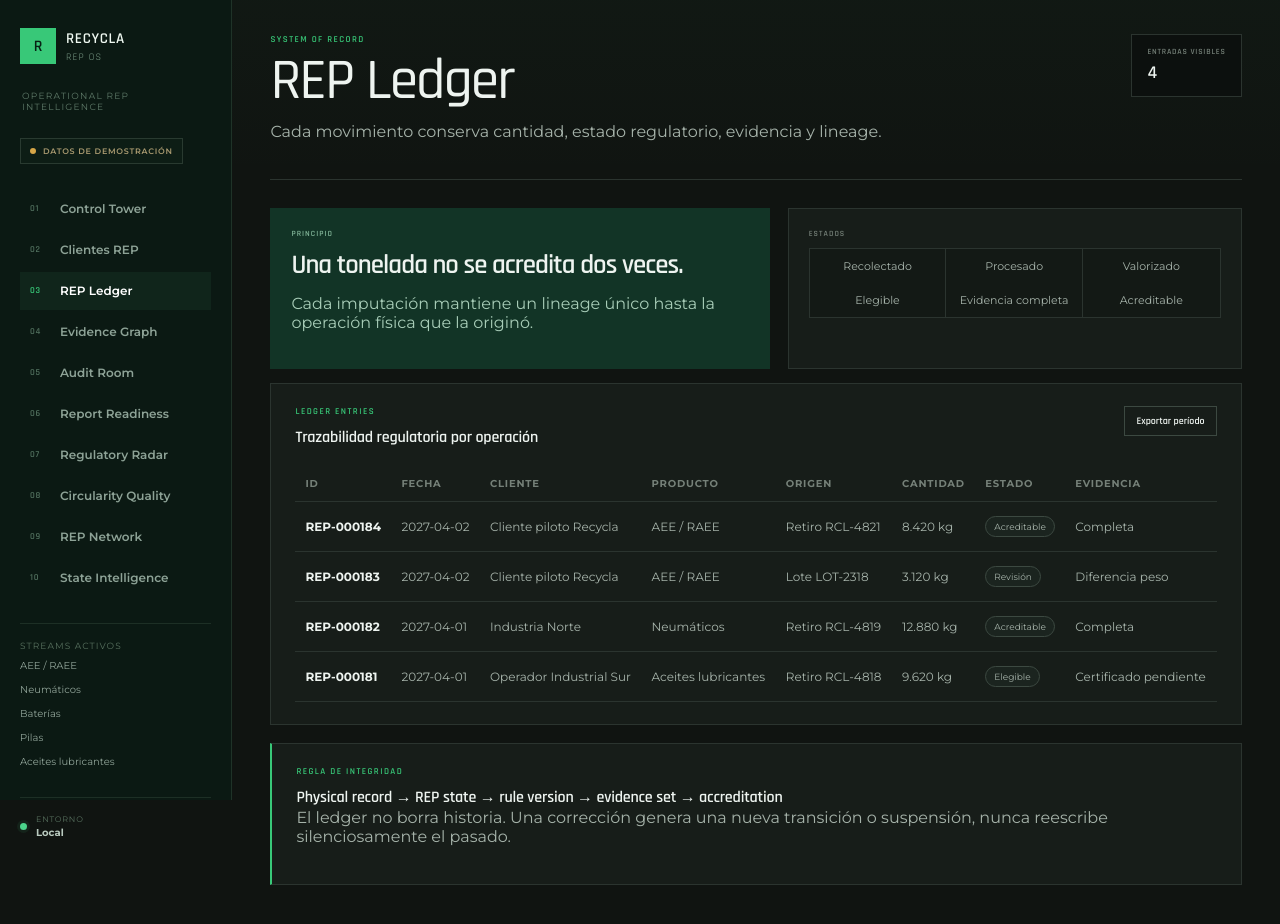
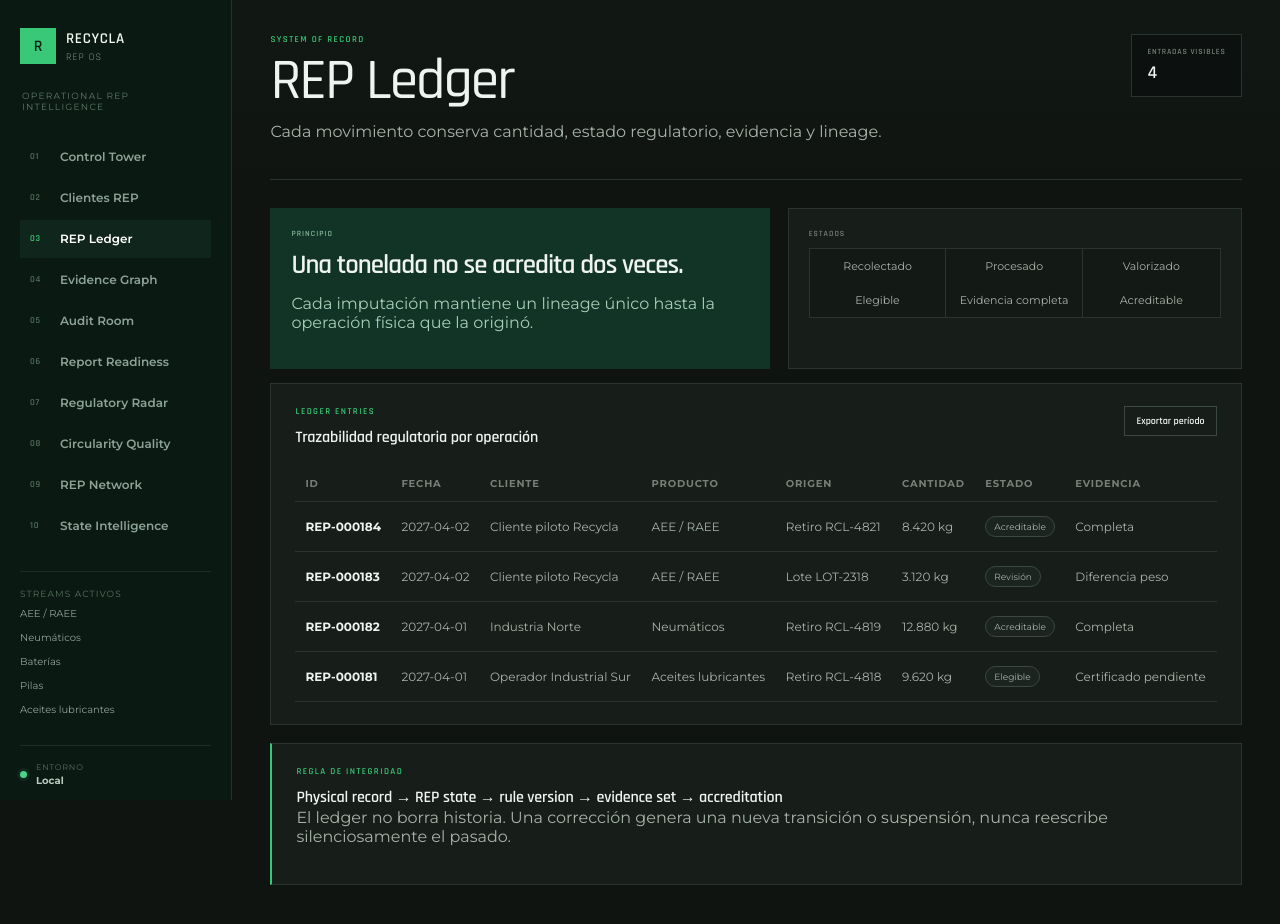
Before and after one commit to traviscomber/recycla, a Next.js app: page /ledger in a window 1280 px wide. Shown: the top 924 px of the page. Built offline with nearby package versions, Linux system fonts and the light colour scheme.

Commit message:
fix: remove demo data mode from app shell

```diff
--- a/src/components/app-shell.tsx
+++ b/src/components/app-shell.tsx
@@ -24,12 +24,10 @@ const nav = [
 
 export function AppShell({
   active,
-  children,
-  dataMode
+  children
 }: {
   active: string;
   children: React.ReactNode;
-  dataMode?: "demo" | "live";
 }) {
   const environment = process.env.VERCEL_ENV === "production" ? "Producción" : process.env.VERCEL_ENV === "preview" ? "Preview" : "Local";
 
@@ -46,11 +44,6 @@ export function AppShell({
 
         <div className="railLabel">Operational REP Intelligence</div>
 
-        {dataMode ? (
-          <div className={`dataMode dataMode-${dataMode}`}>
-            <span>{dataMode === "demo" ? "Datos de demostración" : "Datos operacionales"}</span>
-          </div>
-        ) : null}
 
         <nav className="sideNav" aria-label="Navegación principal">
           {nav.map(([href, label, index]) => (
```
